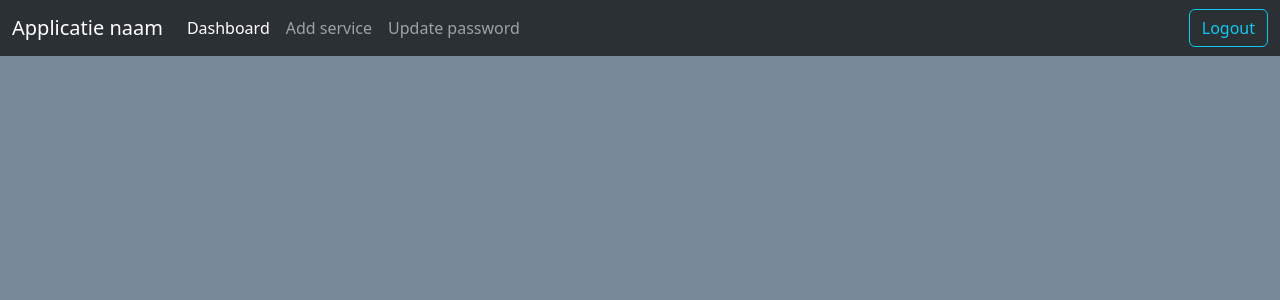
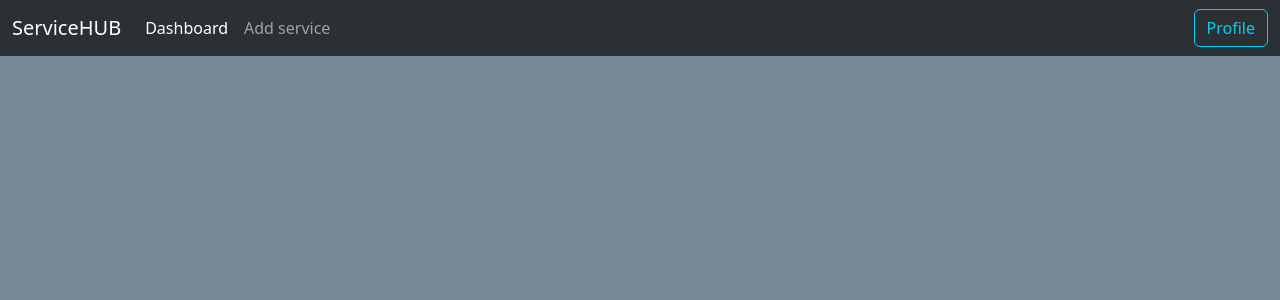
Before and after one commit to StefBuwalda/WebTech, a Flask app: page /dash/ in a window 1280 px wide. Shown: the top 300 px of the page. Run offline with Flask 3, Linux system fonts and the light colour scheme; the visitor is signed in with stand-in values (Sample User, id 1).

Commit message:
added profile dropdown

```diff
--- a/application/dash/templates/dashboard.html
+++ b/application/dash/templates/dashboard.html
@@ -23,16 +23,14 @@
                         </button>
                         <ul class="dropdown-menu" aria-labelledby="threeDotDropdown">
                             <li>
-                                <a class="dropdown-item"
-                                    href="{{ url_for('dash.edit_service', service_id=service.id) }}">Edit</a>
+                                <a class="dropdown-item" href="{{ url_for('dash.edit_service', service_id=service.id) }}">Edit</a>
                             </li>
                             <li>
                                 <hr class="dropdown-divider">
                             </li>
                             <li>
-                                <form action="{{ url_for('dash.delete_item', service_id=service.id) }}" method="POST"
-                                    style="display:inline;">
-                                    <button type="submit" class="dropdown-item">Delete</button>
+                                <form action="{{ url_for('dash.delete_item', service_id=service.id) }}" method="POST" style="display:inline;">
+                                    <button style="color: red;" type="submit" class="dropdown-item">Delete</button>
                                 </form>
                             </li>
                         </ul>
--- a/application/dash/templates/edit_service.html
+++ b/application/dash/templates/edit_service.html
@@ -1,7 +1,7 @@
 {% extends 'base_template.html' %}
 
 {% block title %}
-Add service
+Edit service
 {% endblock %}
 
 {% block content %}
--- a/application/templates/base_template.html
+++ b/application/templates/base_template.html
@@ -16,7 +16,7 @@
 <body>
     <nav class="navbar sticky-top navbar-expand-lg bg-body-tertiary" data-bs-theme="dark">
         <div class="container-fluid">
-            <a class="navbar-brand" href="{{url_for('index')}}">Applicatie naam</a>
+            <a class="navbar-brand" href="{{url_for('index')}}">ServiceHUB</a>
             <div class="collapse navbar-collapse" id="navbarSupportedContent">
                 <ul class="navbar-nav me-auto mb-2 mb-lg-0">
                     {% if current_user.is_authenticated %}
@@ -28,10 +28,6 @@
                         <a class="nav-link {% if active_page == 'service' %}active{% endif %}"
                             href="{{url_for('dash.service')}}">Add service</a>
                     </li>
-                    <li class="nav-item">
-                        <a class="nav-link {% if active_page == 'update' %}active{% endif %}"
-                            href="{{url_for('auth.update')}}">Update password</a>
-                    </li>
                     {% endif %}
                     {% if current_user.is_admin %}
                     <li class="nav-item">
@@ -41,7 +37,16 @@
                     {% endif %}
                 </ul>
                 {% if current_user.is_authenticated %}
-                <a class="btn btn-outline-info" data-bs-theme="dark" href="{{url_for('auth.logout')}}">Logout</a>
+                <div class="dropstart">
+                    <button class="btn btn-outline-info" type="button" id="dropdownMenuButton1" data-bs-toggle="dropdown" aria-expanded="false">
+                        Profile
+                    </button>
+                    <ul class="dropdown-menu dropdown-menu-end dropdown-menu-lg-start" aria-labelledby="dropdownMenuButton1">
+                        <li><a class="dropdown-item {% if active_page == 'update' %}active{% endif %}" href="{{url_for('auth.update')}}">Update password</a></li>
+                        <li><hr class="dropdown-divider"></li>
+                        <li><a class="dropdown-item" style="color: tomato;" data-bs-theme="dark" href="{{url_for('auth.logout')}}">Logout</a></li>
+                    </ul>
+                </div>
                 {% endif %}
             </div>
         </div>
```
